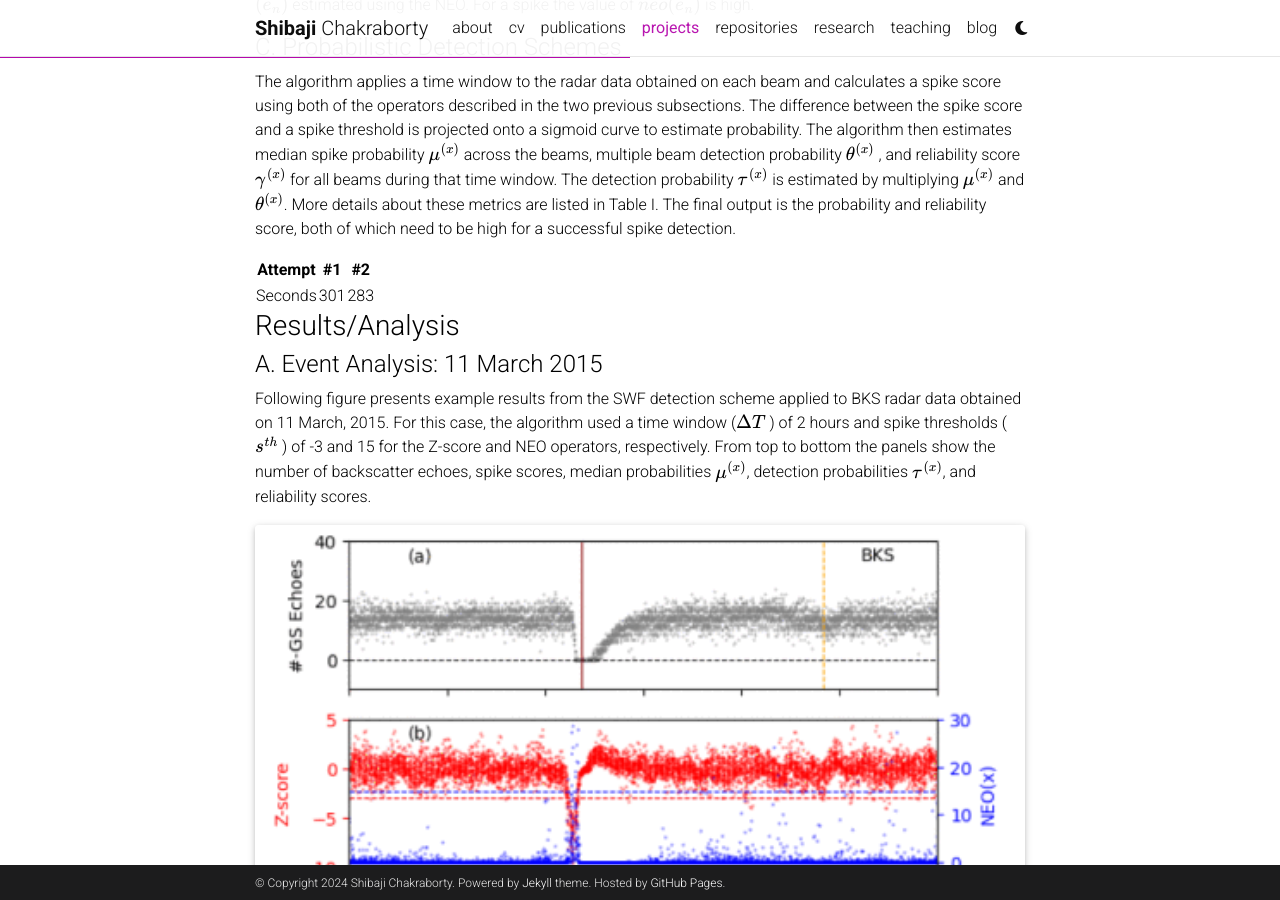
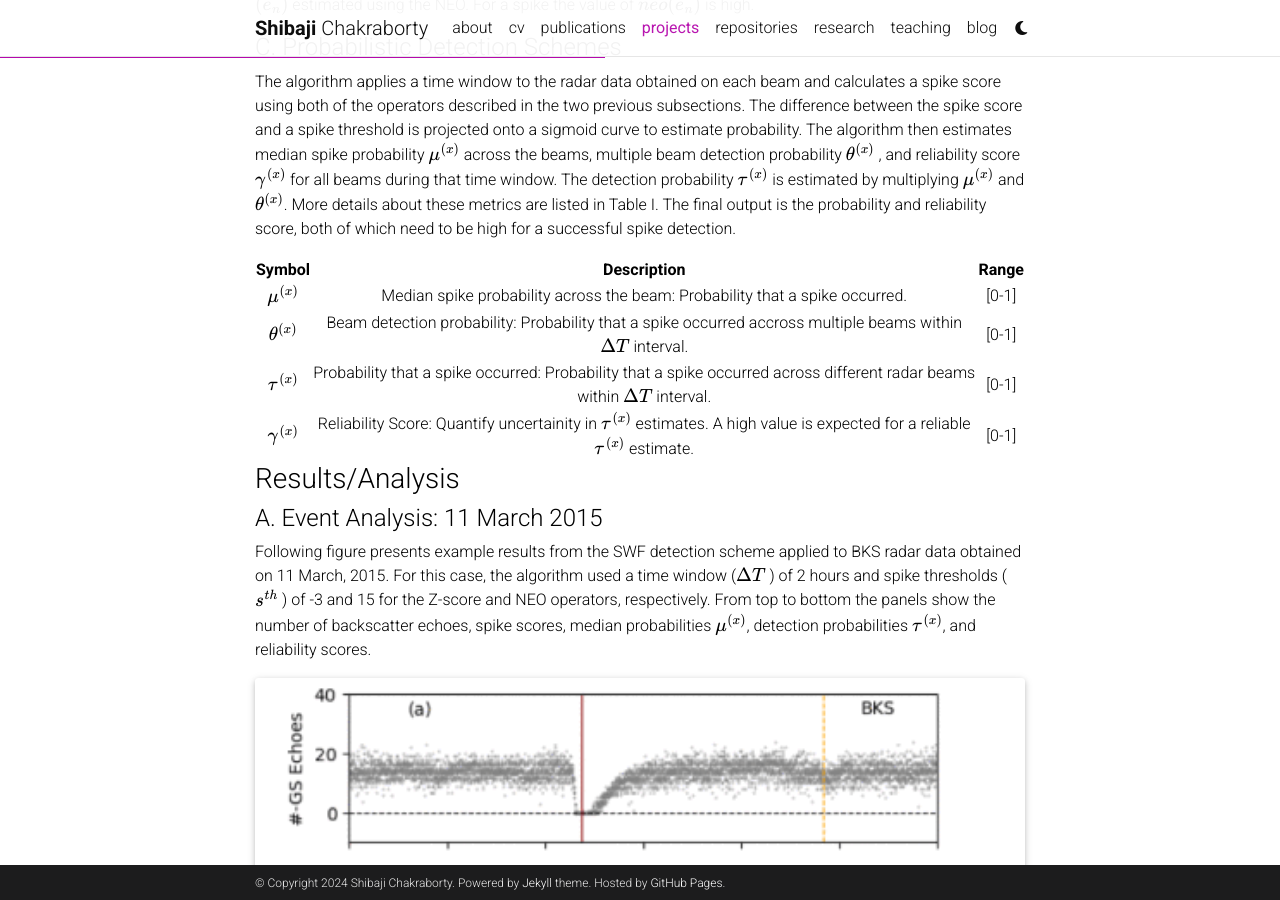
Before and after one commit to shibaji7/shibaji7.github.io, a Jekyll site: the page built from _projects/Da02_project.md, in a window 1280 px wide and 900 px high, scrolled down 1861 px. Built offline with Jekyll 4.4.1, drawn with Linux system fonts in a browser that asks for light colours; full-size pictures stand in for the smaller copies a plugin makes; comment, search, counter and statistics services are not loaded; a style sheet for code colours, icons or effects is not loaded.

Commit message:
Updated CV

```diff
--- a/_projects/Da02_project.md
+++ b/_projects/Da02_project.md
@@ -48,9 +48,12 @@
 #### C. Probabilistic Detection Schemes
 The algorithm applies a time window to the radar data obtained on each beam and calculates a spike score using both of the operators described in the two previous subsections. The difference between the spike score and a spike threshold is projected onto a sigmoid curve to estimate probability. The algorithm then estimates median spike probability $$\mu^{(x)}$$ across the beams, multiple beam detection probability $$\theta^{(x)}$$ , and reliability score $$\gamma^{(x)}$$ for all beams during that time window. The detection probability $$\tau^{(x)}$$ is estimated by multiplying $$\mu^{(x)}$$ and $$\theta^{(x)}$$. More details about these metrics are listed in Table I. The final output is the probability and reliability score, both of which need to be high for a successful spike detection.
 
-| Attempt | #1    | #2    |
+| Symbol  | Description    | Range |
 | :---:   | :---: | :---: |
-| Seconds | 301   | 283   |
+| $$\mu^{(x)}$$ | Median spike probability across the beam: Probability that a spike occurred. | \[0-1\]  |
+| $$\theta^{(x)}$$ | Beam detection probability: Probability that a spike occurred accross multiple beams within $$\Delta T$$ interval. | \[0-1\]   |
+| $$\tau^{(x)}$$ | Probability that a spike occurred: Probability that a spike occurred across different radar beams within $$\Delta T$$ interval.   | \[0-1\]   |
+| $$\gamma^{(x)}$$ | Reliability Score: Quantify uncertainity in $$\tau^{(x)}$$ estimates. A high value is expected for a reliable $$\tau^{(x)}$$ estimate.   | \[0-1\]   |
 
 ### Results/Analysis
 
```
